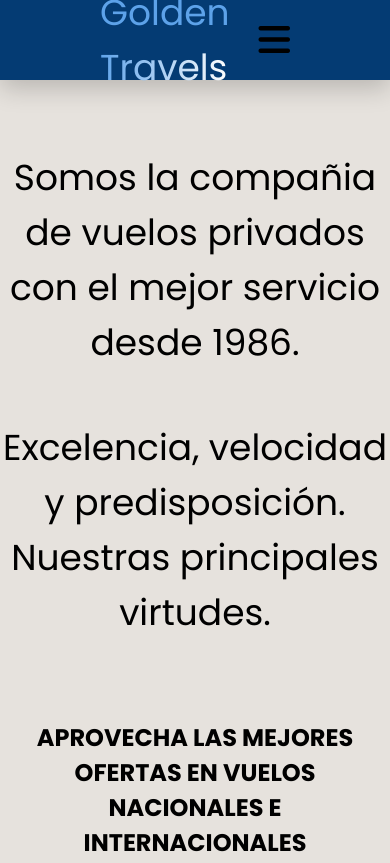
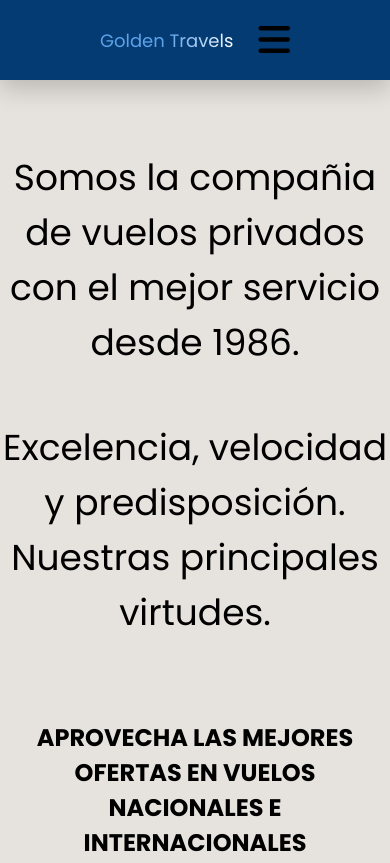
Before and after one commit to BenEtch/proyecto-final, a plain HTML site: page index.html in a window 390 px wide. Shown: the top 863 px of the page. Drawn offline with Linux system fonts and the light colour scheme.

Commit message:
responsive

```diff
--- a/assets/media.css
+++ b/assets/media.css
@@ -8,6 +8,13 @@
         top: 0;
         left: 0;
     }
+
+
+.logo{
+    width: fit-content;
+    font-weight: 400;
+    font-size: 18px;
+}
 
     .header .logo i{
         display: none;
```
